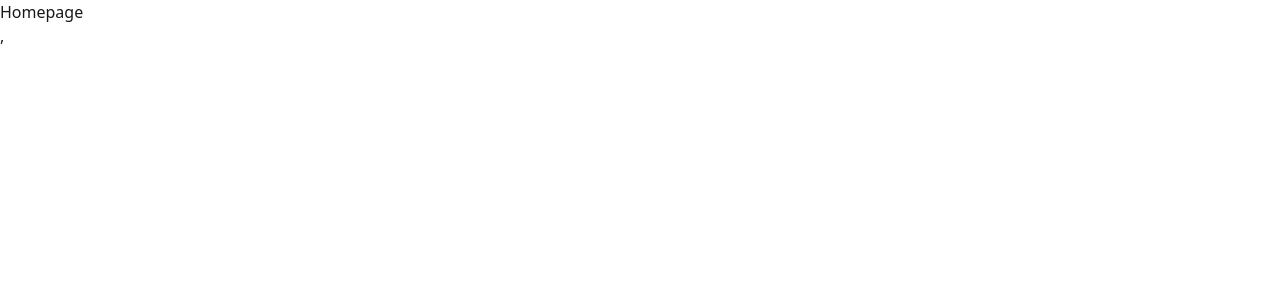
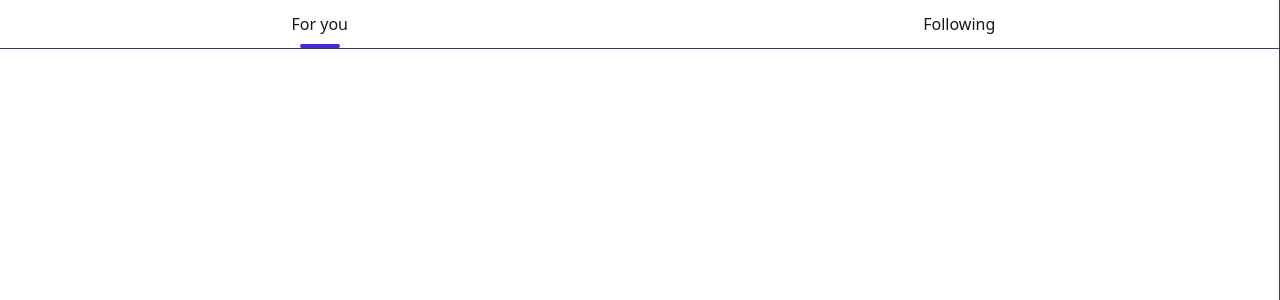
Before and after one commit to piyush6077/twitter-clone, a React (Vite) app in the folder frontend/: page / in a window 1280 px wide. Shown: the top 300 px of the page. Built offline with nearby package versions, Linux system fonts and the light colour scheme.

Commit message:
Refactor Homepage component and add Sidebar component with navigation links

```diff
--- a/frontend/src/components/Homepage.jsx
+++ b/frontend/src/components/Homepage.jsx
@@ -1,11 +1,46 @@
-import React from 'react'
+import { useState } from "react";
 
-const Homepage = () => {
-  return (
-    <div>
-      Homepage
-    </div>
-  )
-}
+// import Posts from "../../components/common/Posts";
+// import CreatePost from "./CreatePost";
 
-export default Homepage
+
+const HomePage = () => {
+	const [feedType, setFeedType] = useState("forYou");
+
+	return (
+		<>
+			<div className='flex-[4_4_0] mr-auto border-r border-gray-700 min-h-screen'>
+				{/* Header */}
+				<div className='flex w-full border-b border-gray-700'>
+					<div
+						className={
+							"flex justify-center flex-1 p-3 hover:bg-secondary transition duration-300 cursor-pointer relative"
+						}
+						onClick={() => setFeedType("forYou")}
+					>
+						For you
+						{feedType === "forYou" && (
+							<div className='absolute bottom-0 w-10  h-1 rounded-full bg-primary'></div>
+						)}
+					</div>
+					<div
+						className='flex justify-center flex-1 p-3 hover:bg-secondary transition duration-300 cursor-pointer relative'
+						onClick={() => setFeedType("following")}
+					>
+						Following
+						{feedType === "following" && (
+							<div className='absolute bottom-0 w-10  h-1 rounded-full bg-primary'></div>
+						)}
+					</div>
+				</div>
+{/*
+				{/*  CREATE POST INPUT */}
+				{/* <CreatePost /> */}
+
+				{/* POSTS */}
+				{/* <Posts /> */}
+			</div>
+		</>
+	);
+};
+export default HomePage;
--- /dev/null
+++ b/frontend/src/components/common/Slidebar.jsx
@@ -0,0 +1,75 @@
+import XSvg from "../svgs/X";
+
+import { MdHomeFilled } from "react-icons/md";
+import { IoNotifications } from "react-icons/io5";
+import { FaUser } from "react-icons/fa";
+import { Link } from "react-router-dom";
+import { BiLogOut } from "react-icons/bi";
+
+const Sidebar = () => {
+	const data = {
+		fullName: "John Doe",
+		username: "johndoe",
+		profileImg: "/avatars/boy1.png",
+	};
+
+	return (
+		<div className='md:flex-[2_2_0] w-18 max-w-52'>
+			<div className='sticky top-0 left-0 h-screen flex flex-col border-r border-gray-700 w-20 md:w-full'>
+				<Link to='/' className='flex justify-center md:justify-start'>
+					<XSvg className='px-2 w-12 h-12 rounded-full fill-white hover:bg-stone-900' />
+				</Link>
+				<ul className='flex flex-col gap-3 mt-4'>
+					<li className='flex justify-center md:justify-start'>
+						<Link
+							to='/'
+							className='flex gap-3 items-center hover:bg-stone-900 transition-all rounded-full duration-300 py-2 pl-2 pr-4 max-w-fit cursor-pointer'
+						>
+							<MdHomeFilled className='w-8 h-8' />
+							<span className='text-lg hidden md:block'>Home</span>
+						</Link>
+					</li>
+					<li className='flex justify-center md:justify-start'>
+						<Link
+							to='/notifications'
+							className='flex gap-3 items-center hover:bg-stone-900 transition-all rounded-full duration-300 py-2 pl-2 pr-4 max-w-fit cursor-pointer'
+						>
+							<IoNotifications className='w-6 h-6' />
+							<span className='text-lg hidden md:block'>Notifications</span>
+						</Link>
+					</li>
+
+					<li className='flex justify-center md:justify-start'>
+						<Link
+							to={`/profile/${data?.username}`}
+							className='flex gap-3 items-center hover:bg-stone-900 transition-all rounded-full duration-300 py-2 pl-2 pr-4 max-w-fit cursor-pointer'
+						>
+							<FaUser className='w-6 h-6' />
+							<span className='text-lg hidden md:block'>Profile</span>
+						</Link>
+					</li>
+				</ul>
+				{data && (
+					<Link
+						to={`/profile/${data.username}`}
+						className='mt-auto mb-10 flex gap-2 items-start transition-all duration-300 hover:bg-[#181818] py-2 px-4 rounded-full'
+					>
+						<div className='avatar hidden md:inline-flex'>
+							<div className='w-8 rounded-full'>
+								<img src={data?.profileImg || "/avatar-placeholder.png"} />
+							</div>
+						</div>
+						<div className='flex justify-between flex-1'>
+							<div className='hidden md:block'>
+								<p className='text-white font-bold text-sm w-20 truncate'>{data?.fullName}</p>
+								<p className='text-slate-500 text-sm'>@{data?.username}</p>
+							</div>
+							<BiLogOut className='w-5 h-5 cursor-pointer' />
+						</div>
+					</Link>
+				)}
+			</div>
+		</div>
+	);
+};
+export default Sidebar;
```
